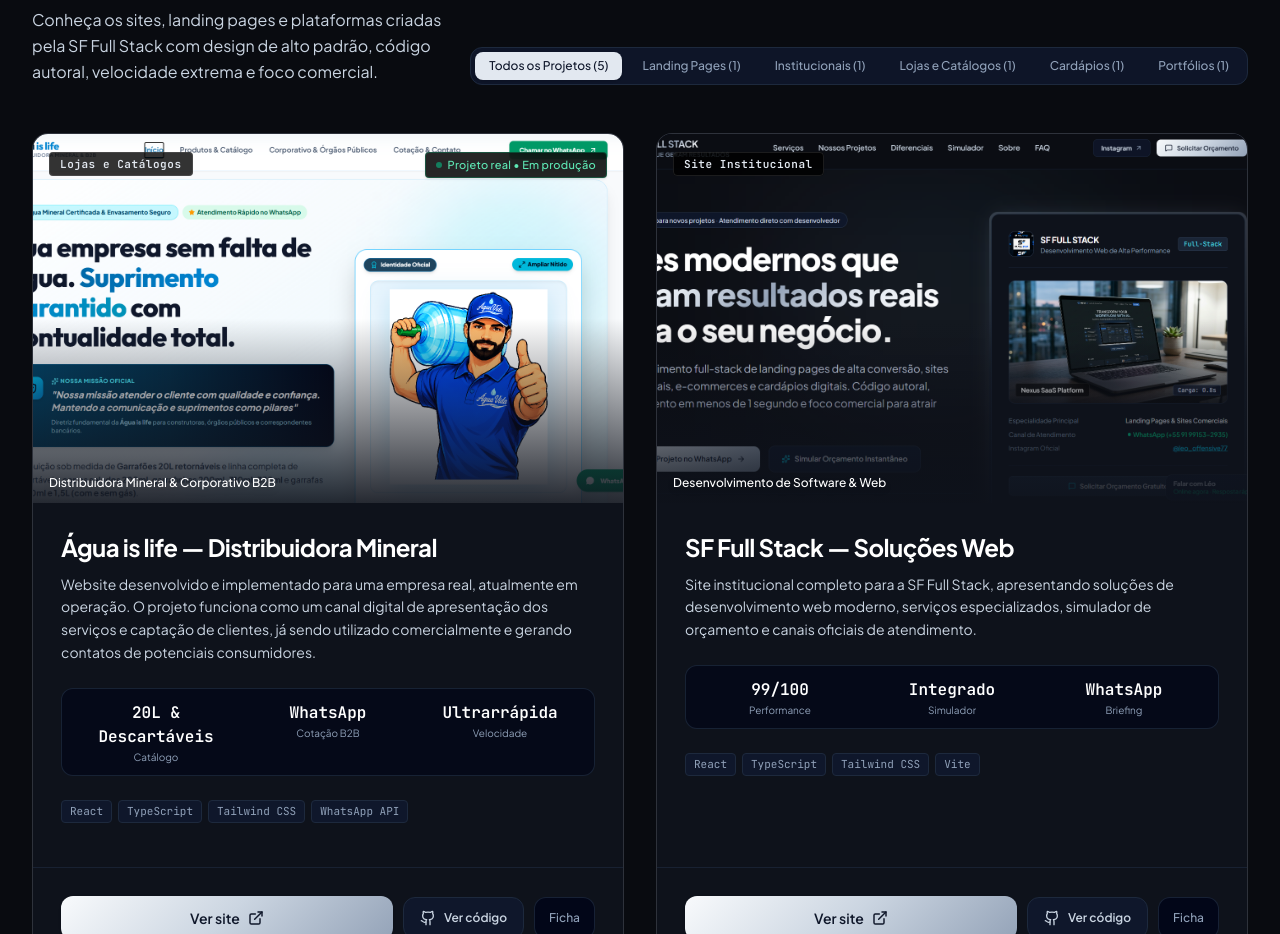
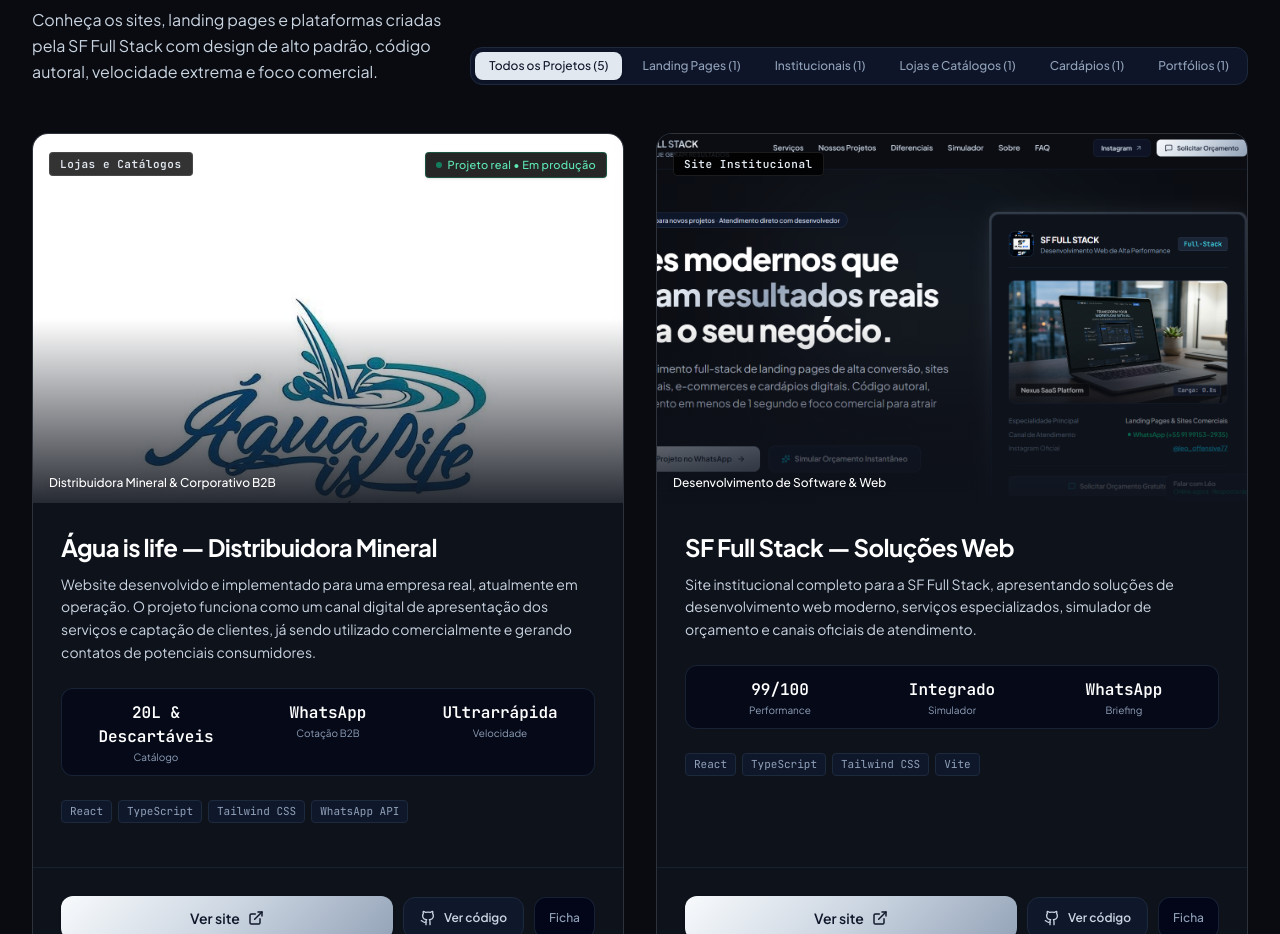
Before and after one commit to leosantosCODED77/SF-fullstack, a React (Vite) app: page / in a window 1280 px wide. Shown: the part 1240-2174 px from the top of the page. Built offline with nearby package versions, Linux system fonts and the light colour scheme.

Commit message:
Update project image for 'Água is life'

```diff
--- a/src/data/catalog.ts
+++ b/src/data/catalog.ts
@@ -190,7 +190,7 @@ export const portfolioProjects: PortfolioProject[] = [
     id: "aguaislife",
     title: "Água is life — Distribuidora Mineral",
     description: "Website desenvolvido e implementado para uma empresa real, atualmente em operação. O projeto funciona como um canal digital de apresentação dos serviços e captação de clientes, já sendo utilizado comercialmente e gerando contatos de potenciais consumidores.",
-    image: "/assets/projects/project3-aguaislife.png",
+    image: "/assets/projects/agua_profile.jpeg",
     liveUrl: "https://aguaislife.netlify.app/",
     githubUrl: "https://github.com/leosantosCODED77/aguaislife",
     category: "ecommerce",
```
Also changed, not shown: .bolt/memory.md.
